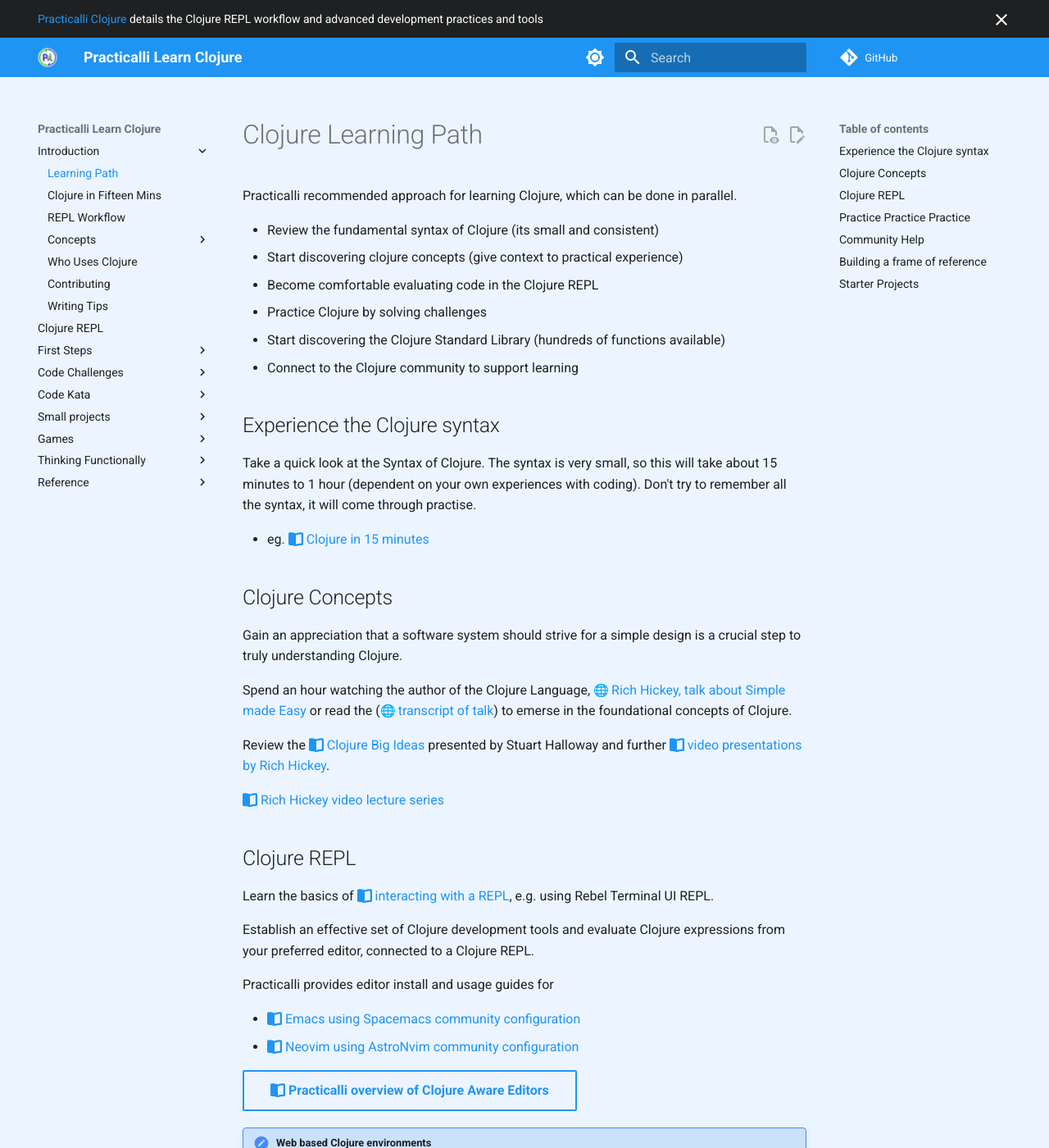
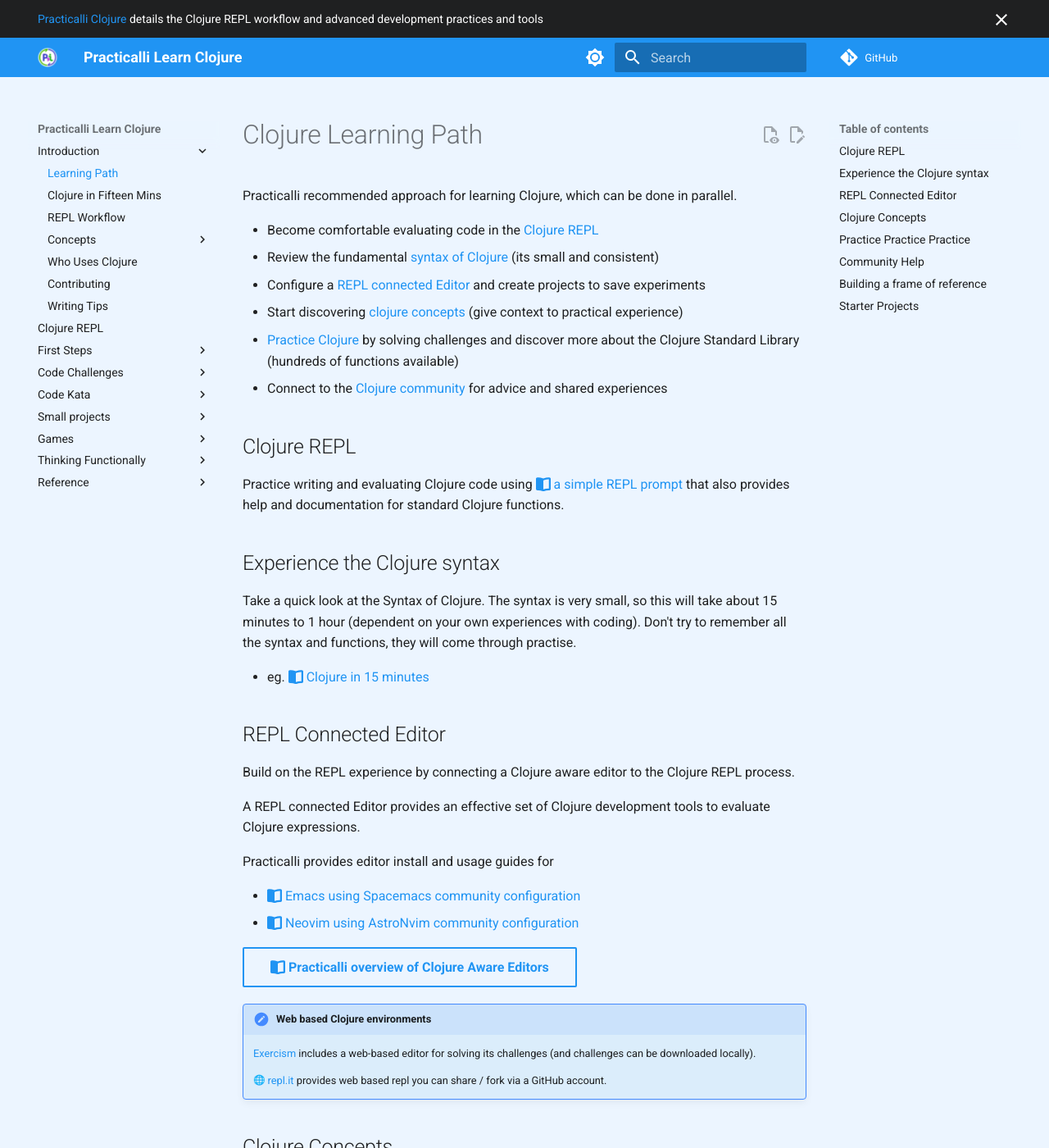
Before and after one commit to practicalli/learn-clojure, an MkDocs documentation site: the page built from docs/introduction/learning-path.md, in a window 1280 px wide and 1400 px high. Shown: the whole window at 82% size. Built offline with MkDocs 1.6.1 and Material for MkDocs 9.7.7, drawn with Linux system fonts in a browser that asks for light colours; emoji names are drawn with the system emoji font; plug-ins that fetch from the network failed and are left out; comment, search, counter and statistics services are not loaded; some of the changed text lies outside the part shown.

Commit message:
intro: refactor learning path order and enhance content
- move repl experience first
- create separate editor section
- improve prose

```diff
--- a/docs/introduction/learning-path.md
+++ b/docs/introduction/learning-path.md
@@ -2,37 +2,31 @@
 
 Practicalli recommended approach for learning Clojure, which can be done in parallel.
 
-- Review the fundamental syntax of Clojure (its small and consistent)
-- Start discovering clojure concepts (give context to practical experience)
-- Become comfortable evaluating code in the Clojure REPL
-- Practice Clojure by solving challenges
-- Start discovering the Clojure Standard Library (hundreds of functions available)
-- Connect to the Clojure community to support learning
+- Become comfortable evaluating code in the [Clojure REPL](#clojure-repl)
+- Review the fundamental [syntax of Clojure](#experience-the-clojure-syntax) (its small and consistent)
+- Configure a [REPL connected Editor](#repl-connected-editor) and create projects to save experiments
+- Start discovering [clojure concepts](#clojure-concepts) (give context to practical experience)
+- [Practice Clojure](#practice-practice-practice) by solving challenges and discover more about the Clojure Standard Library (hundreds of functions available)
+- Connect to the [Clojure community](#community-help) for advice and shared experiences
+
+
+## Clojure REPL
+
+Practice writing and evaluating Clojure code using [:fontawesome-solid-book-open: a simple REPL prompt](/learn-clojure/clojure-repl/) that also provides help and documentation for standard Clojure functions.
 
 
 ## Experience the Clojure syntax
 
-Take a quick look at the Syntax of Clojure.  The syntax is very small, so this will take about 15 minutes to 1 hour (dependent on your own experiences with coding).  Don't try to remember all the syntax, it will come through practise.
+Take a quick look at the Syntax of Clojure.  The syntax is very small, so this will take about 15 minutes to 1 hour (dependent on your own experiences with coding).  Don't try to remember all the syntax and functions, they will come through practise.
 
 - eg. [:fontawesome-solid-book-open: Clojure in 15 minutes](clojure-in-15-minutes.md)
 
 
-## Clojure Concepts
+## REPL Connected Editor
 
-Gain an appreciation that a software system should strive for a simple design is a crucial step to truly understanding Clojure.
+Build on the REPL experience by connecting a Clojure aware editor to the Clojure REPL process.
 
-Spend an hour watching the author of the Clojure Language, [:globe_with_meridians: Rich Hickey, talk about Simple made Easy](https://www.infoq.com/presentations/Simple-Made-Easy) or read the ([:globe_with_meridians: transcript of talk](https://github.com/matthiasn/talk-transcripts/blob/master/Hickey_Rich/SimpleMadeEasy.md)) to emerse in the foundational concepts of Clojure.
-
-Review the [:fontawesome-solid-book-open: Clojure Big Ideas](concepts/) presented by Stuart Halloway and further [:fontawesome-solid-book-open: video presentations by Rich Hickey](concepts/clojure-from-the-author.md){target=_blank .mkdocs-button}.
-
-[:fontawesome-solid-book-open: Rich Hickey video lecture series](concepts/clojure-from-the-author.md){target=_blank .mkdocs-button}
-
-
-## Clojure REPL
-
-Learn the basics of [:fontawesome-solid-book-open: interacting with a REPL](/learn-clojure/clojure-repl/), e.g. using Rebel Terminal UI REPL.
-
-Establish an effective set of Clojure development tools and evaluate Clojure expressions from your preferred editor, connected to a Clojure REPL.
+A REPL connected Editor provides an effective set of Clojure development tools to evaluate Clojure expressions.
 
 Practicalli provides editor install and usage guides for
 
@@ -47,11 +41,24 @@
     [:globe_with_meridians: repl.it](https://repl.it) provides web based repl you can share / fork via a GitHub account.
 
 
+## Clojure Concepts
+
+Gain an appreciation that a software system should strive for a simple design is a crucial step to truly understanding Clojure.
+
+Spend an hour watching the author of the Clojure Language, [:globe_with_meridians: Rich Hickey, talk about Simple made Easy](https://www.infoq.com/presentations/Simple-Made-Easy) or read the ([:globe_with_meridians: transcript of talk](https://github.com/matthiasn/talk-transcripts/blob/master/Hickey_Rich/SimpleMadeEasy.md)) to emerse in the foundational concepts of Clojure.
+
+Review the [:fontawesome-solid-book-open: Clojure Big Ideas](concepts/) presented by Stuart Halloway and further [:fontawesome-solid-book-open: video presentations by Rich Hickey](concepts/clojure-from-the-author.md){target=_blank .mkdocs-button}.
+
+[:fontawesome-solid-book-open: Rich Hickey video lecture series](concepts/clojure-from-the-author.md){target=_blank .mkdocs-button}
+
+
 ## Practice Practice Practice
 
-Practice Clojure.  Write lots of small and relatively simple examples in Clojure and experiment with the code in the REPL and try break things.  This will start helping you learn the [Clojure API](https://clojure.github.io/clojure/)
+Practice Clojure.  Write lots of small and relatively simple examples in Clojure and experiment with the code in the REPL.
 
-You should become comfortable in your understanding of:
+Regular practice helps learn and retain the many of the 700+ functions within the [Clojure Standard API](https://clojure.github.io/clojure/)
+
+Aim to become comfortable in the understanding of:
 
 - basic values (strings, numbers, etc) and persistent collections (list, vector, map, set)
 - binding names to values and their scope  (def, defn, let)
@@ -73,7 +80,9 @@
 
 Often starting to ask questions of the community is an effective way of solving the problem yourself.  Asking specific questions helps the community help you.  Posting the specifics of the solution helps the community grow.
 
-!!! HINT "In-person Code Dojo events"
+Clojurians Slack community is very active and the Clojurians Zulip community is specifically active around data science.
+
+??? HINT "In-person Code Dojo events"
     A local Clojure community may run [Code Dojo events](https://londonclojurians.org/code-dojo/) which are an excellent way to learn and practice with others. e.g. [London Clojurians](https://meetup.com/london-clojurians)
 
     The Clojure dojo is a collaborative way to learn Clojure/ClojureScript through practice. The aim is to learn a little more than before you started.
```
